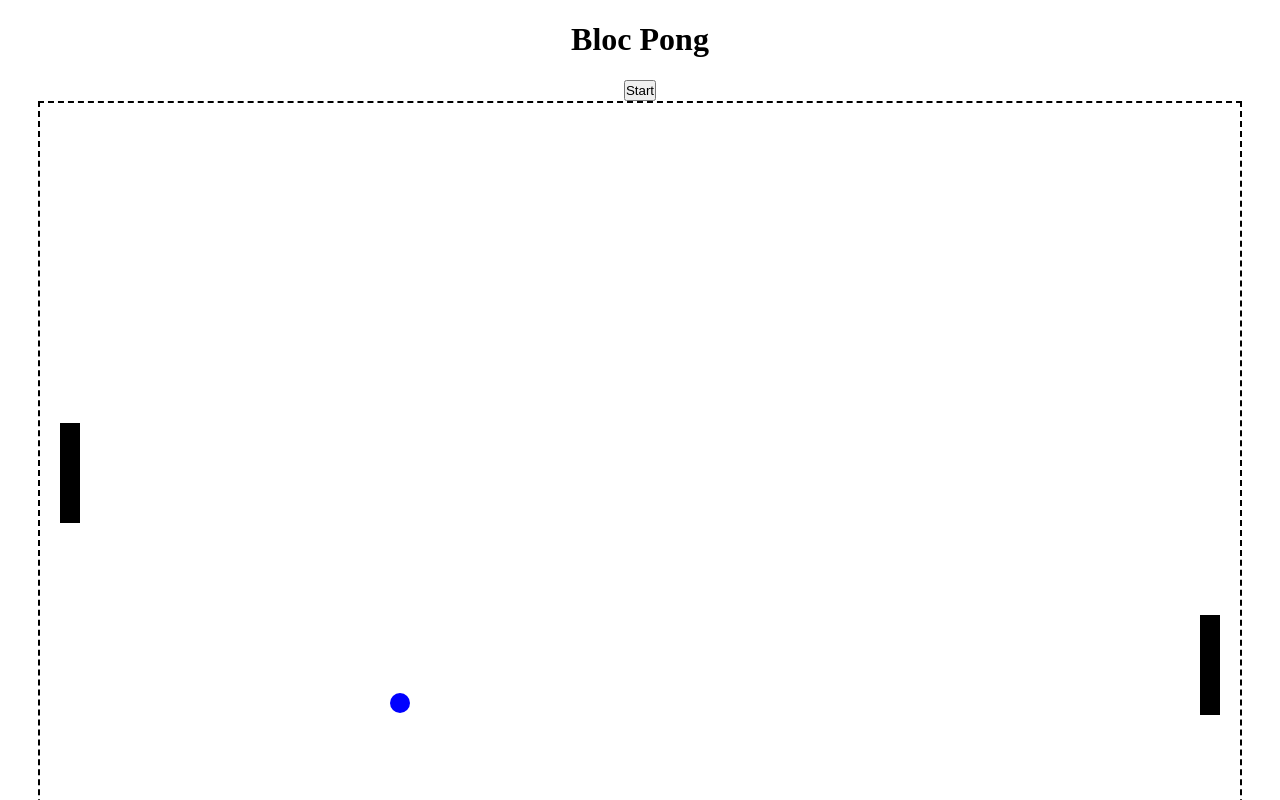
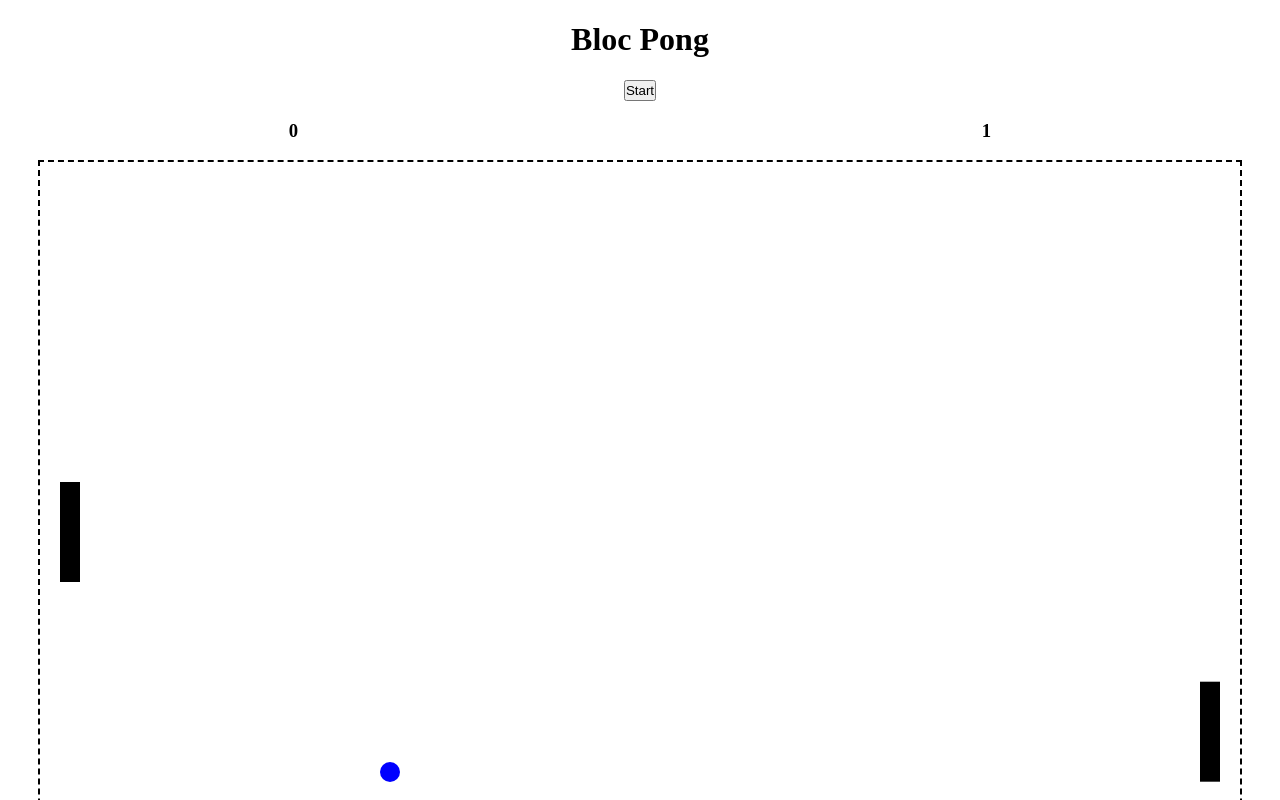
Before and after one commit to nyattisaias/bloc-pong, a plain HTML site: page index.html in a window 1280 px wide. Both pictures are taken after a click on the button "Start". Shown: the top 800 px of the page. Drawn offline with Linux system fonts and the light colour scheme.

Commit message:
Score is displayed

```diff
--- a/index.html
+++ b/index.html
@@ -10,11 +10,16 @@
     <div>
       <canvas id="screen" width="1200" height="800"></canvas>
       <button onclick="step()" id="startButton" type="button">Start</button>
+      <div class="score">
+        <h3 id="player-score">0</h3>
+        <h3 id="computer-score">0</h3>
+      </div>
     </div>
 
     <!-- Scripts -->
     <script src="scripts/animation.js"></script>
     <script src="scripts/paddle.js"></script>
     <script src="scripts/ball.js"></script>
+    <script src="scripts/score.js"></script>
   </body>
 </html>
--- a/scripts/ball.js
+++ b/scripts/ball.js
@@ -33,13 +33,13 @@ Ball.prototype.move = function() {
   ) {
     this.speedX = -this.speedX;
   }
-  if (this.xPos > computer.xPos + computer.width) {
-    canvas.width = canvas.width; //resets canvas
+  if (didPlayerScore()) {
+    updateScore();
     this.xPos = 600;
     this.yPos = 360;
   }
-  if (this.xPos < player.xPos - player.width) {
-    canvas.width = canvas.width; //resets canvas
+  if (didComputerScore()) {
+    updateScore();
     this.xPos = 600;
     this.yPos = 360;
   }
--- a/scripts/paddle.js
+++ b/scripts/paddle.js
@@ -34,5 +34,14 @@ Paddle.prototype.update = function() {
   canvas.width = canvas.width; //resets canvas
 };
 
+// disable page scrolling when keyboard is pressed
+window.addEventListener("keydown", function(e) {
+    // space, page up, page down and arrow keys:
+    if([32, 33, 34, 37, 38, 39, 40].indexOf(e.keyCode) > -1) {
+        e.preventDefault();
+    }
+}, false);
+
+
 var player = new Paddle(20, 320, 20, 100);
 var computer = new Paddle(1160, 290, 20, 100);
--- /dev/null
+++ b/scripts/score.js
@@ -0,0 +1,19 @@
+var playerScore = document.getElementById('player-score');
+var computerScore = document.getElementById('computer-score');
+
+var didPlayerScore = function() {
+  return (ball.xPos - ball.radius > computer.xPos + computer.width);
+};
+
+var didComputerScore = function() {
+  return (ball.xPos - ball.radius < player.xPos - player.width);
+};
+
+var updateScore = function() {
+  if (didPlayerScore()) {
+    playerScore.innerHTML = Number(playerScore.innerHTML) + 1;
+  }
+  if (didComputerScore()) {
+    computerScore.innerHTML = Number(computerScore.innerHTML) + 1;
+  }
+};
--- a/styles.css
+++ b/styles.css
@@ -17,3 +17,15 @@ button {
   margin: auto;
   display: block;
 }
+
+#player-score {
+  text-align: left;
+  float: left;
+  margin-left: 15em;
+}
+
+#computer-score {
+  text-align: right;
+  float: right;
+  margin-right: 15em;
+}
```
